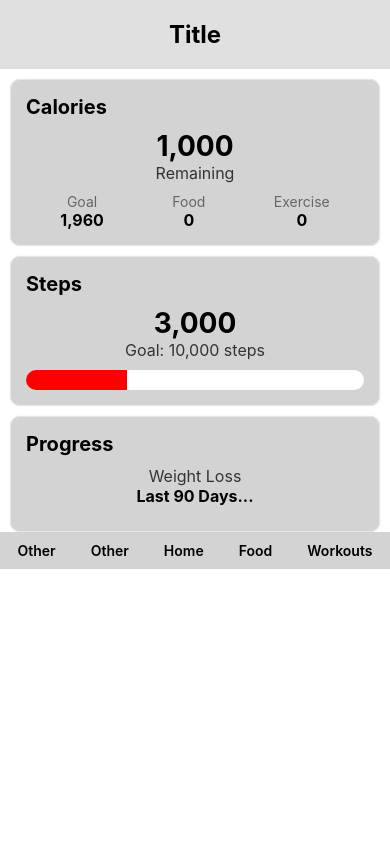
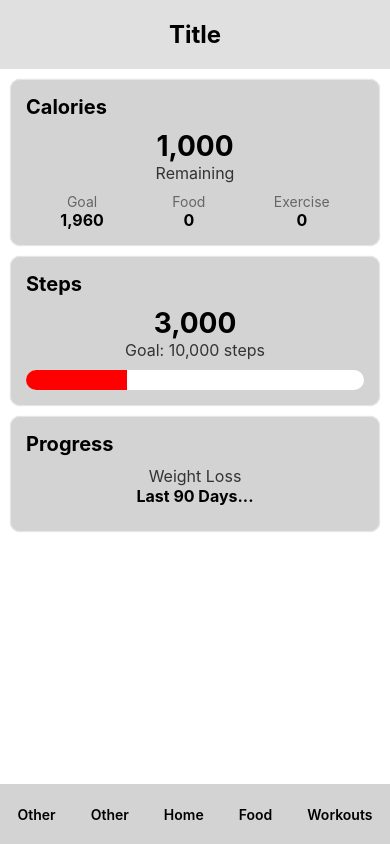
Before and after one commit to Lun1c/fitness-app, a React Native app: screen / in a window 390 px wide. Built offline with nearby package versions, Linux system fonts and the light colour scheme.

Commit message:
Fix: make bottom navigation fixed at bottom

```diff
--- a/App.js
+++ b/App.js
@@ -1,6 +1,6 @@
 import React from 'react';
 import { StyleSheet, Text, View, SafeAreaView } from 'react-native';
-import { Card, Icon } from 'react-native-elements';
+import { Card } from 'react-native-elements';
 
 export default function App() {
   const stepsProgress = 3000 / 10000; // 30% progress
@@ -82,6 +82,7 @@ const styles = StyleSheet.create({
   container: {
     flex: 1,
     backgroundColor: '#fff',
+    paddingBottom: 60, // Make room for the bottom nav bar
   },
   header: {
     paddingVertical: 20,
@@ -142,8 +143,14 @@ const styles = StyleSheet.create({
   navContainer: {
     flexDirection: 'row',
     justifyContent: 'space-around',
+    alignItems: 'center',
     paddingVertical: 10,
     backgroundColor: '#d3d3d3',
+    position: 'absolute',
+    bottom: 0,
+    left: 0,
+    right: 0,
+    height: 60,
   },
   navItem: {
     alignItems: 'center',
```
